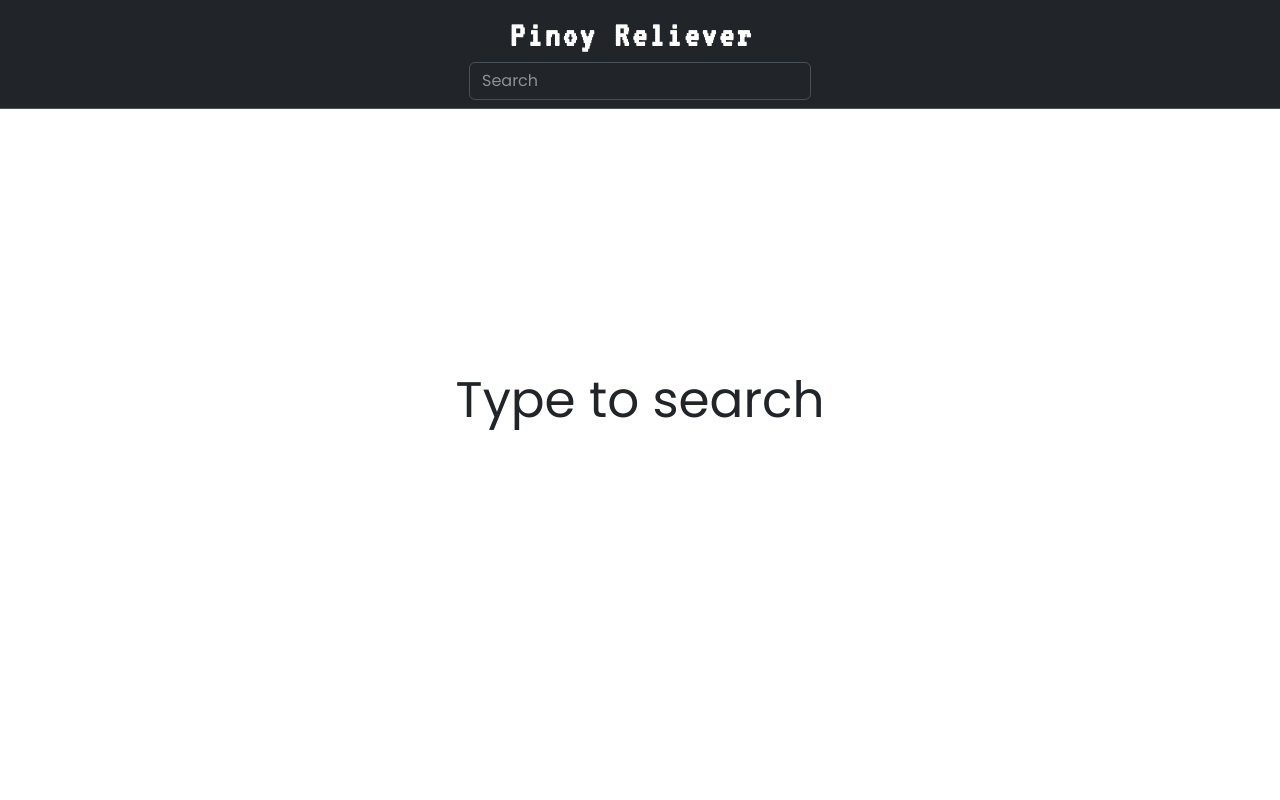
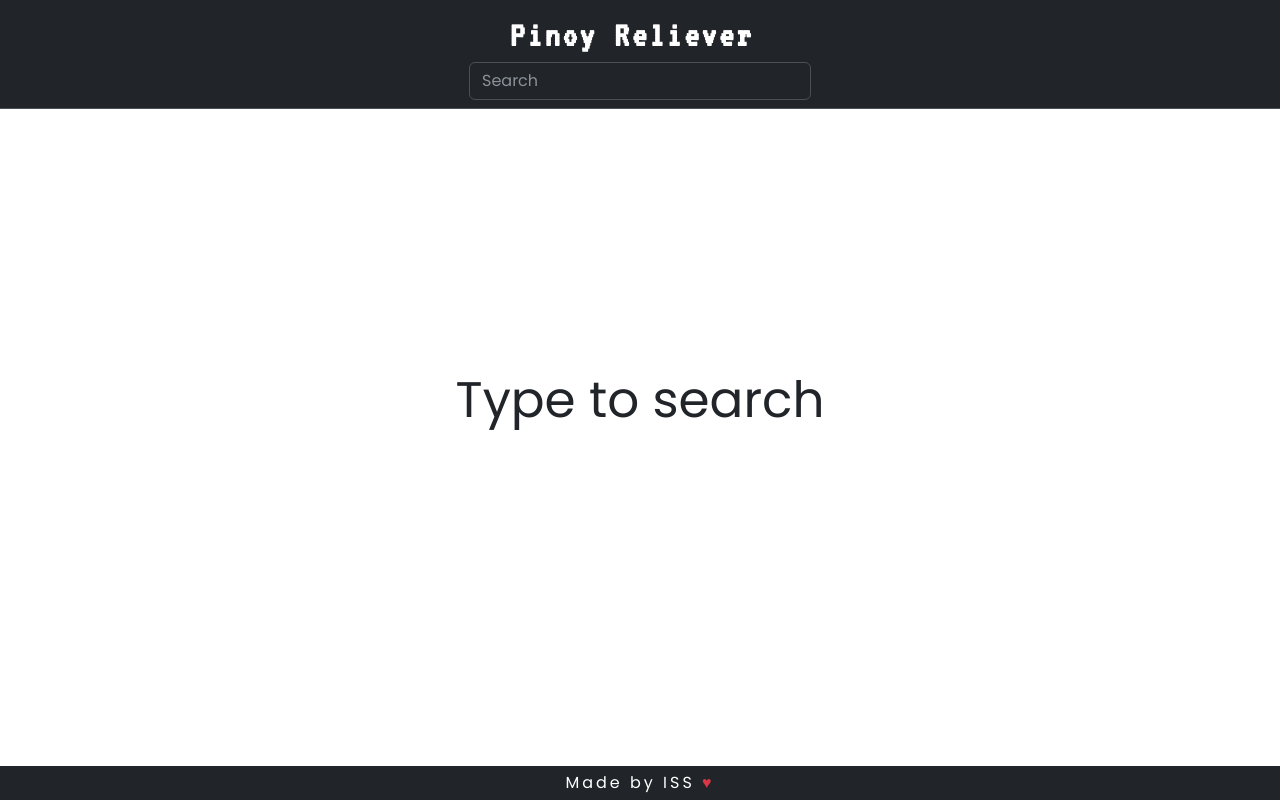
Before and after one commit to JannusGitHub/pinoy-reliever, a plain HTML site: page index.html in a window 1280 px wide. Drawn offline with nearby package versions, Linux system fonts and the light colour scheme.

Commit message:
with footer

```diff
--- a/index.html
+++ b/index.html
@@ -25,5 +25,8 @@
         <div class="row">
         </div>
     </div>
+    <div id="footer">
+        <span>Made by ISS <span class="text-danger">♥</span></span>
+    </div>
 </body>
 </html>
--- a/style.css
+++ b/style.css
@@ -4,6 +4,22 @@
     font-family: 'VT323', monospace;
     font-size: 36px;
     letter-spacing: 3px;
+}
+
+#footer{
+    font-family: 'Poppins', monospace;
+    font-size: 16px;
+    letter-spacing: 3px;
+
+    position: absolute;
+    bottom: 0;
+    left: 0;
+    transform: translate(-0%, -0%);
+    width: 100%;
+    color: #fff ;
+    padding: 5px;
+    text-align: center;
+    background-color: #212529 ;
 }
 
 /*
```
